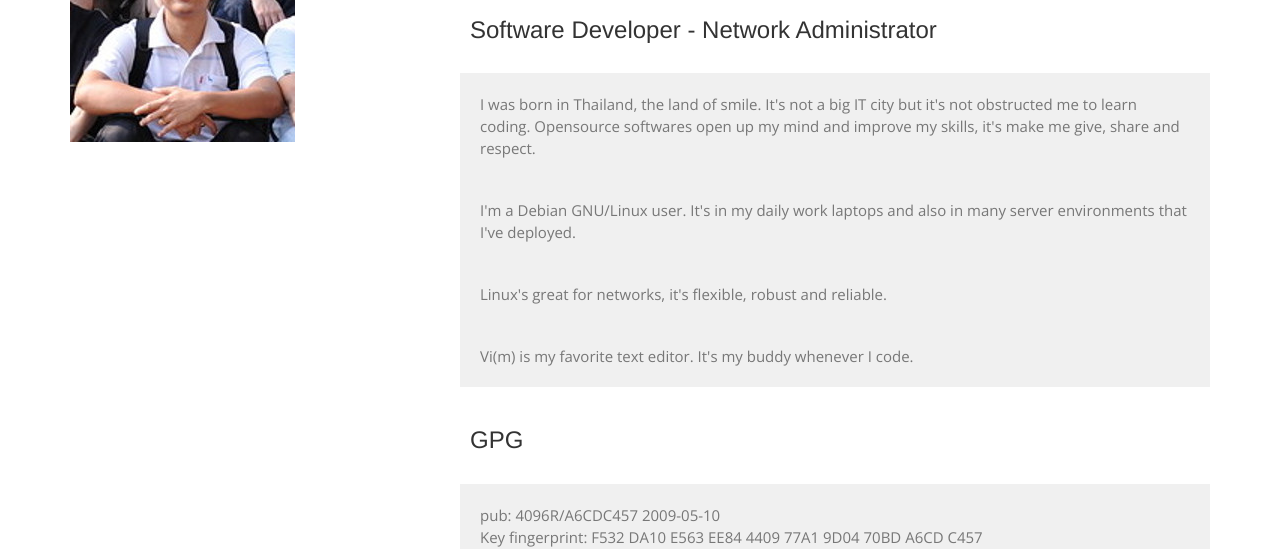
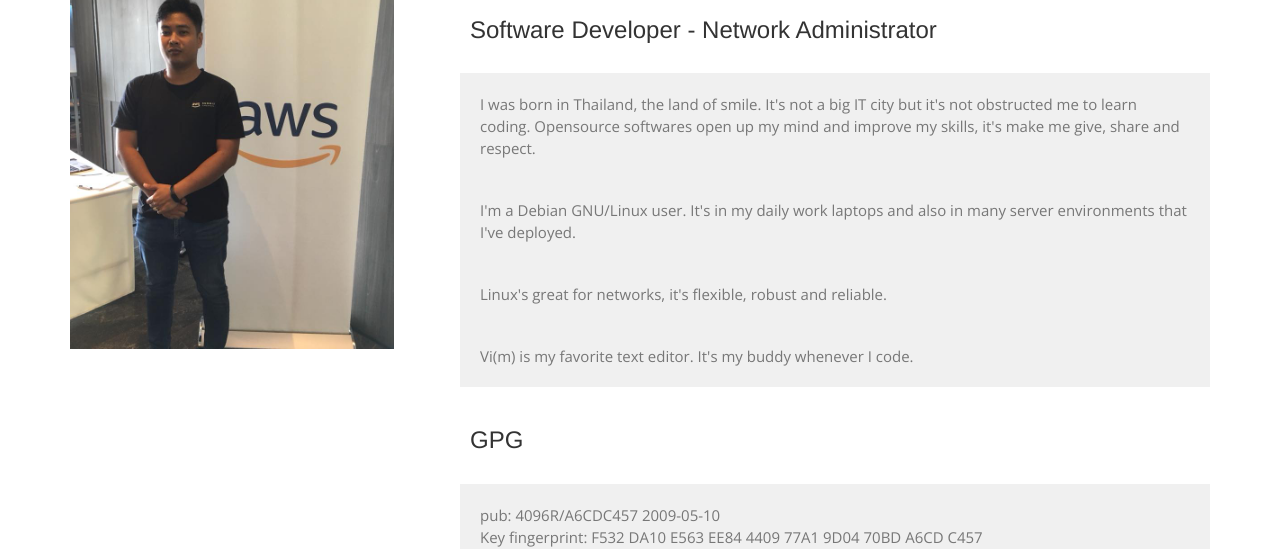
Before and after one commit to neutronth/mycv, a plain HTML site: page index.html in a window 1280 px wide. Shown: the part 865-1414 px from the top of the page. Drawn offline with nearby package versions, Linux system fonts and the light colour scheme.

Commit message:
Update recent photo of mine

```diff
--- a/index.html
+++ b/index.html
@@ -76,7 +76,7 @@
   <div class="container">
     <div class="row">
       <!-- item -->
-      <div class="col-md-4 tileBox"> <img src="images/neutron.jpg" alt="me"/> </div>
+      <div class="col-md-4 tileBox"> <img style="width: 90%" src="images/neutron-aws-workshop.jpg" alt="me"/> </div>
       <div class="col-md-8 tileBox">
         <div class="txtHead">
           <h2>Neutron Soutmun</h2>
```
Also changed, not shown: images/neutron-aws-workshop.jpg (added).
